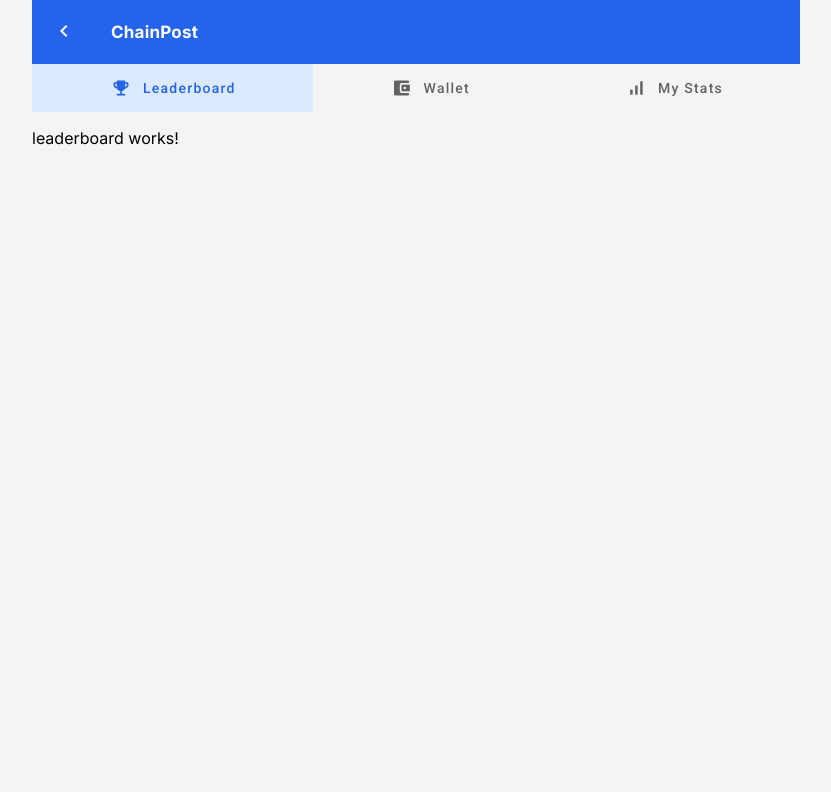
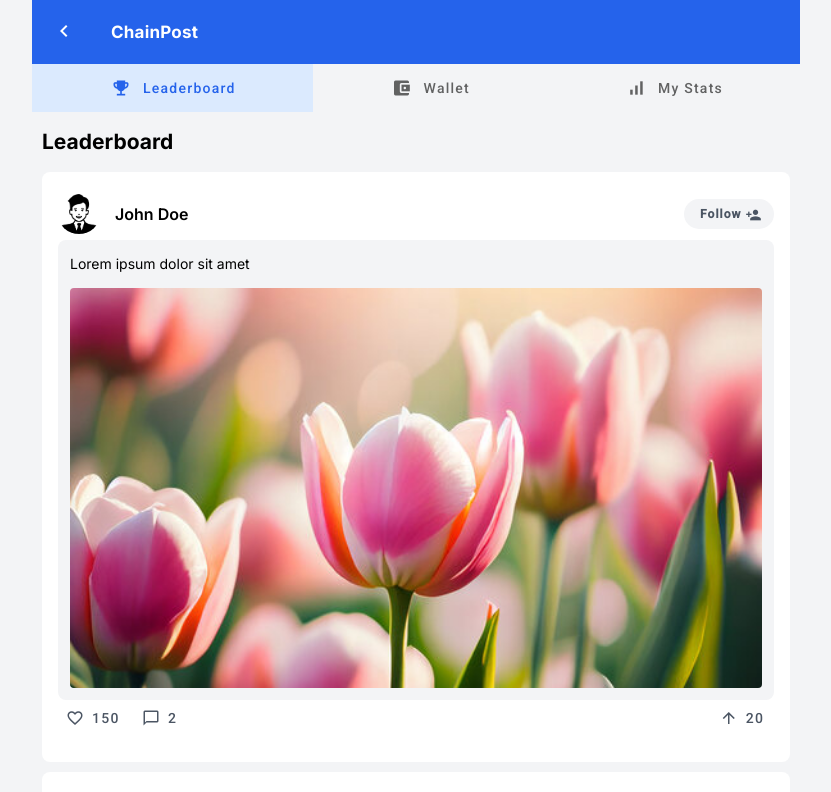
Before and after one commit to Sergio-prog/ChainPostFront, an Angular app: page /leaderboard in a window 1280 px wide. Shown: the top 792 px of the page, without its empty margins (224-1055 px from the left). Built offline with nearby package versions, Linux system fonts and the light colour scheme.

Commit message:
add leaderboard page

```diff
--- a/src/app/leaderboard/leaderboard.component.html
+++ b/src/app/leaderboard/leaderboard.component.html
@@ -1 +1,52 @@
-<p>leaderboard works!</p>
+<!-- <p>leaderboard works!</p> -->
+
+<div class="container">
+    <h1>Leaderboard</h1>
+    <div *ngFor="let post of posts" class="post">
+        <div class="person__wrapper">
+            <div class="person__info">
+                <img [src]="post.author.icon" alt="">
+                <p>{{ post.author.name }}</p>
+            </div>
+            <button mat-flat-button class="follow__button">
+                <span class="follow__text">Follow</span>
+                <span class="icon-container">
+                    <mat-icon>person_add</mat-icon>
+                </span>
+            </button>
+        </div>
+        <div class="content__wrapper">
+            <div class="content__text">
+                {{ post.title }}
+            </div>
+            <div class="content__image">
+                <img [src]="post.url" alt="">
+            </div>
+        </div>
+        <div class="actions__wrapper">
+            <ul class="actions__list">
+                <li class="actions__item">
+                    <button mat-button (click)="toggleLike(post)">
+                        <mat-icon [style.color]="post.liked ? 'red' : '#4B5563'">favorite_border</mat-icon> {{ post.likes }}
+                    </button>
+                </li>
+                <li class="actions__item">
+                    <button mat-button (click)="showComments(post)">
+                        <mat-icon>chat_bubble_outline</mat-icon> {{ post.comments.length }}
+                    </button>
+                </li>
+                <li class="actions__item push-right">
+                    <button mat-button (click)="toggleShare(post)">
+                        <mat-icon>arrow_upward</mat-icon> {{ post.shares }}
+                    </button>
+                </li>
+            </ul>
+
+            <div class="actions__comment">
+                <!-- Additional actions or comments related to the post -->
+            </div>
+
+        </div>
+    </div>
+
+</div>
--- a/src/app/leaderboard/leaderboard.component.scss
+++ b/src/app/leaderboard/leaderboard.component.scss
@@ -0,0 +1,109 @@
+.post {
+  background-color: #fff;
+  margin: 10px;
+  border-radius: 8px;
+  padding: 16px;
+}
+
+.person {
+  &__wrapper {
+    display: flex;
+    align-items: center;
+    justify-content: space-between;
+    font-weight: 600;
+  }
+  &__info {
+    img {
+      height: 40px;
+      border-radius: 50%;
+    }
+    display: flex;
+    align-items: center;
+    p {
+      padding-left: 15px;
+    }
+  }
+}
+
+.follow {
+  &__button {
+    display: flex;
+    justify-content: space-between;
+    align-items: center;
+  }
+}
+
+.content {
+  &__wrapper {
+    border-radius: 8px;
+    background-color: #f3f4f6;
+    padding: 12px;
+  }
+  &__text {
+    line-height: 24px;
+    font-size: 14px;
+    padding-bottom: 12px;
+  }
+  &__image {
+    border-radius: 4px;
+    height: 400px;
+    overflow: hidden;
+    img {
+      width: 100%;
+    }
+  }
+}
+
+.actions {
+  &__list {
+    display: flex;
+    list-style-type: none;
+    padding: 0;
+    margin-top: 5px;
+  }
+  &__item {
+    display: flex;
+    align-items: center;
+
+    &.push-right {
+      margin-left: auto;
+    }
+  }
+}
+
+.mat-mdc-unelevated-button:not(:disabled) {
+  background-color: #f3f4f6;
+  border-radius: 20px;
+  font-weight: 600;
+  font-size: 12px;
+  height: 30px;
+  max-width: 90px;
+}
+
+::ng-deep .mat-mdc-unelevated-button .mdc-button__label {
+  display: flex;
+  justify-content: space-between;
+  align-items: center;
+}
+
+// ::ng-deep .mat-mdc-button .mat-mdc-button-touch-target {
+//     height: 10px;
+// }
+
+.mat-mdc-button:has(.material-icons, mat-icon, [matButtonIcon]) {
+  height: 25px;
+}
+
+.mat-icon {
+  font-size: 16px;
+  padding-top: 12px;
+}
+
+.mat-mdc-button > .mat-icon {
+  padding: 0;
+  color: #4b5563;
+}
+
+::ng-deep .mdc-button .mdc-button__label {
+  color: #4b5563;
+}
--- a/src/app/leaderboard/leaderboard.component.ts
+++ b/src/app/leaderboard/leaderboard.component.ts
@@ -1,10 +1,63 @@
 import { Component } from '@angular/core';
+import { MatIconModule } from '@angular/material/icon';
+import { MatButtonModule } from '@angular/material/button';
+import { MatButtonToggleModule } from '@angular/material/button-toggle';
+import { CommonModule } from '@angular/common';
 
 @Component({
   selector: 'app-leaderboard',
   standalone: true,
-  imports: [],
+  imports: [
+    CommonModule,
+    MatIconModule,
+    MatButtonModule,
+    MatButtonToggleModule,
+  ],
   templateUrl: './leaderboard.component.html',
   styleUrl: './leaderboard.component.scss',
 })
-export class LeaderboardComponent {}
+export class LeaderboardComponent {
+  posts = [
+    {
+      author: {
+        icon: '../../assets/images/person.png',
+        name: 'John Doe',
+      },
+      title: 'Lorem ipsum dolor sit amet',
+      url: '../../assets/images/post.jpg',
+      likes: 150,
+      comments: ['super', 'puper'],
+      shares: 20,
+      liked: false,
+    },
+    {
+      author: {
+        icon: '../../assets/images/person.png',
+        name: 'John Doe',
+      },
+      title: 'Lorem ipsum dolor sit amet',
+      url: '../../assets/images/post.jpg',
+      likes: 150,
+      comments: ['super', 'puper'],
+      shares: 20,
+      liked: false,
+    },
+  ];
+
+  toggleLike(post: any) {
+    post.liked = !post.liked;
+    if (post.liked) {
+      post.likes++;
+    } else {
+      post.likes--;
+    }
+  }
+
+  showComments(post: any) {
+    // Add logic to show comments
+  }
+
+  toggleShare(post: any) {
+    // Add logic to toggle share
+  }
+}
--- a/src/styles.scss
+++ b/src/styles.scss
@@ -4,6 +4,13 @@ body {
   box-sizing: border-box;
   font-family: Inter, sans-serif;
   background-color: #f3f4f6;
+}
+
+h1 {
+  font-weight: 700;
+  font-size: 21px;
+  line-height: 32px;
+  padding-left: 10px;
 }
 
 .container {
```
Also changed, not shown: src/assets/images/person.png (added), src/assets/images/post.jpg (added).
